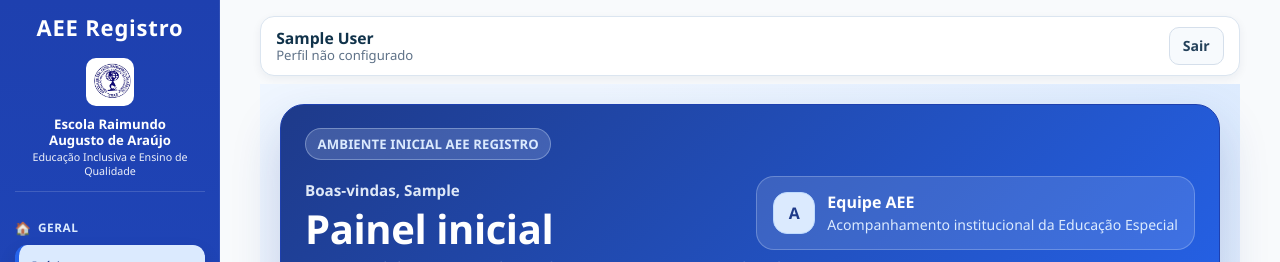
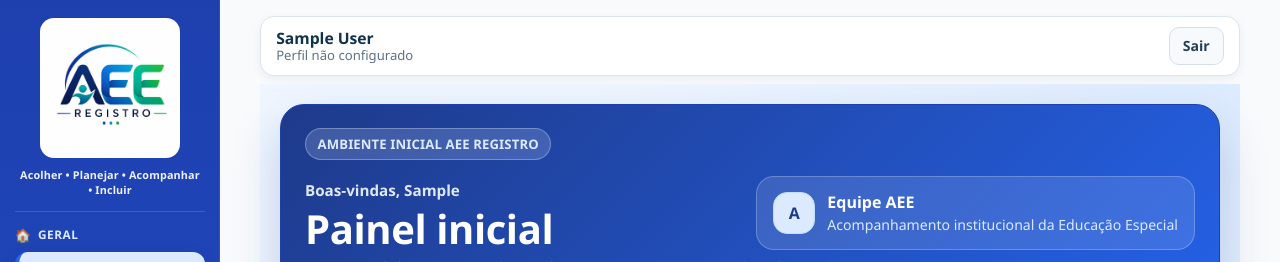
Before and after one commit to terezinhasouzacosta-netizen/aee-registro-eraa, a React (Vite) app: page / in a window 1280 px wide. Shown: the top 262 px of the page. Built offline with nearby package versions, Linux system fonts and the light colour scheme; no server answers; the database is empty; sample sign-in values are in the browser's storage.

Commit message:
Atualiza identidade visual do menu lateral

```diff
--- a/src/layouts/AppLayout.jsx
+++ b/src/layouts/AppLayout.jsx
@@ -1,6 +1,7 @@
 import { useEffect } from "react";
 import { NavLink, Outlet, useLocation } from "react-router-dom";
 import { useAuth } from "../hooks/useAuth";
+import aeeRegistroLogo from "../assets/aee-registro-logo.png";
 import {
   podeAcessarAcompanhamento,
   podeVisualizarAtendimentoAEE,
@@ -342,20 +343,17 @@ function AppLayout() {
       }}
     >
       <aside className="app-sidebar">
-        <h2 className="sidebar-title">AEE Registro</h2>
+        <div className="sidebar-brand">
+          <img
+            src={aeeRegistroLogo}
+            alt="Logo AEE Registro"
+            className="sidebar-logo-img"
+          />
+          <p className="sidebar-brand-slogan">
+            Acolher • Planejar • Acompanhar • Incluir
+          </p>
+        </div>
         <nav className="sidebar-nav">
-          <div className="sidebar-escola">
-            <img
-              src="/logo-eraa.jpg"
-              alt="Logo da Escola Raimundo Augusto de Araújo"
-              className="sidebar-escola-logo"
-            />
-            <div className="sidebar-escola-textos">
-              <p className="sidebar-escola-nome">Escola Raimundo Augusto de Araújo</p>
-              <p className="sidebar-escola-slogan">Educação Inclusiva e Ensino de Qualidade</p>
-            </div>
-          </div>
-
           <div className="sidebar-section">
             <p className="sidebar-section-title">
               <span className="sidebar-section-icon" aria-hidden="true">🏠</span>
--- a/src/styles/global.css
+++ b/src/styles/global.css
@@ -977,52 +977,38 @@ textarea:focus {
   font-weight: 700;
 }
 
-.sidebar-escola {
+.sidebar-brand {
   display: flex;
   flex-direction: column;
   align-items: center;
   text-align: center;
-  gap: 10px;
-  padding: 10px 10px 12px;
-  margin-bottom: 8px;
+  gap: 9px;
+  padding: 2px 4px 14px;
+  margin-bottom: 6px;
   border-bottom: 1px solid var(--sidebar-divider);
 }
 
-.sidebar-escola-logo {
-  width: 48px;
-  height: 48px;
+.sidebar-logo-img {
+  display: block;
+  width: 140px;
+  max-width: 100%;
+  height: auto;
   object-fit: contain;
-  border-radius: 10px;
+  margin: 0 auto;
+  border-radius: 14px;
   background: #ffffff;
-  padding: 2px;
+  padding: 4px;
   flex-shrink: 0;
 }
 
-.sidebar-escola-textos {
-  min-width: 0;
-  width: 100%;
-}
-
-.sidebar-escola-nome {
+.sidebar-brand-slogan {
   margin: 0;
-  font-size: 13.2px;
-  line-height: 1.26;
-  font-weight: 700;
-  color: var(--sidebar-school-name);
-  max-width: 180px;
-  margin-left: auto;
-  margin-right: auto;
-  overflow-wrap: anywhere;
-}
-
-.sidebar-escola-slogan {
-  margin: 2px 0 0;
-  font-size: 10.7px;
-  line-height: 1.3;
-  color: var(--sidebar-school-slogan);
-  max-width: 180px;
-  margin-left: auto;
-  margin-right: auto;
+  max-width: 184px;
+  color: #ffffff;
+  font-size: 10.8px;
+  font-weight: 600;
+  line-height: 1.4;
+  letter-spacing: 0.015em;
   opacity: 0.92;
 }
 
```
Also changed, not shown: src/assets/aee-registro-logo.png (added).
